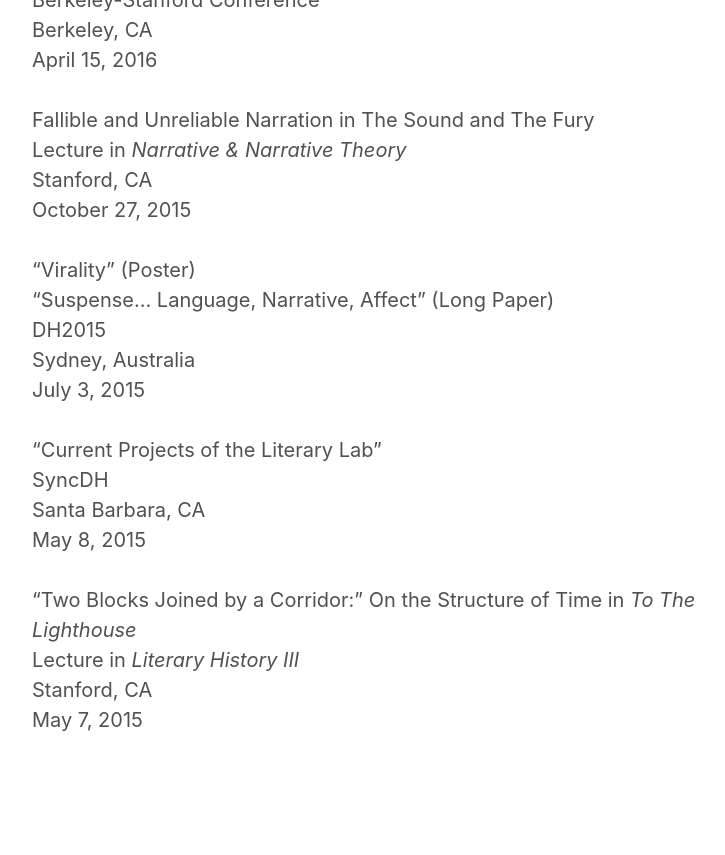
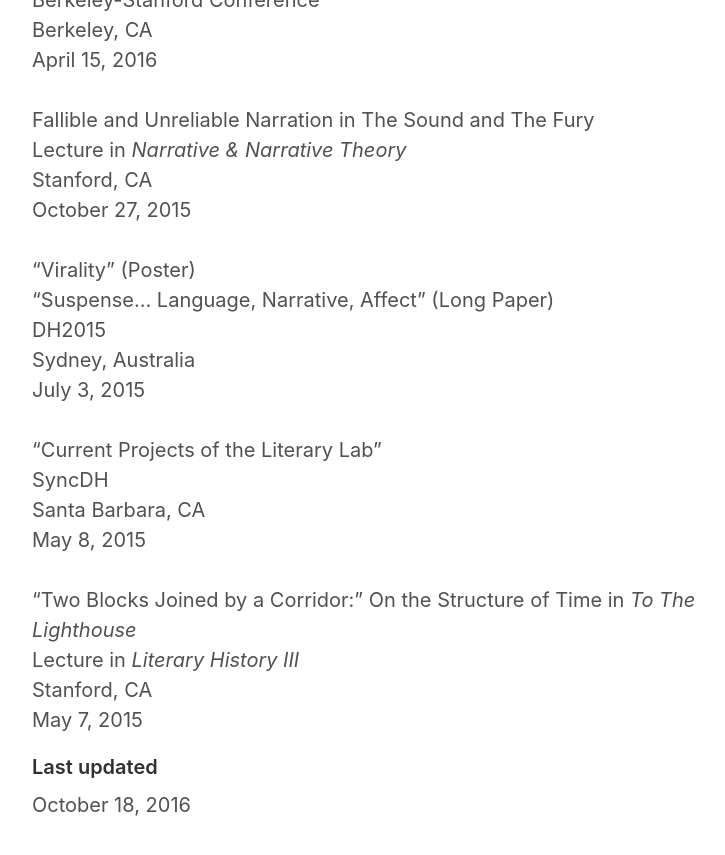
Before and after one commit to erikfredner/erikfredner.github.io, a Jekyll site: the page built from cv.md, in a window 1280 px wide and 900 px high, scrolled down 1829 px. Shown: the top 855 px of the window, without its empty margins (258-983 px from the left). Built offline with Jekyll 4.4.1, drawn with Linux system fonts in a browser that asks for light colours; before the commit the page ends 2644 px from its top, so only the background shows below that.

Commit message:
add update time to cv

```diff
--- a/cv.md
+++ b/cv.md
@@ -108,3 +108,6 @@
 Stanford, CA
 <br>
 May 7, 2015
+
+#### Last updated
+October 18, 2016
```
